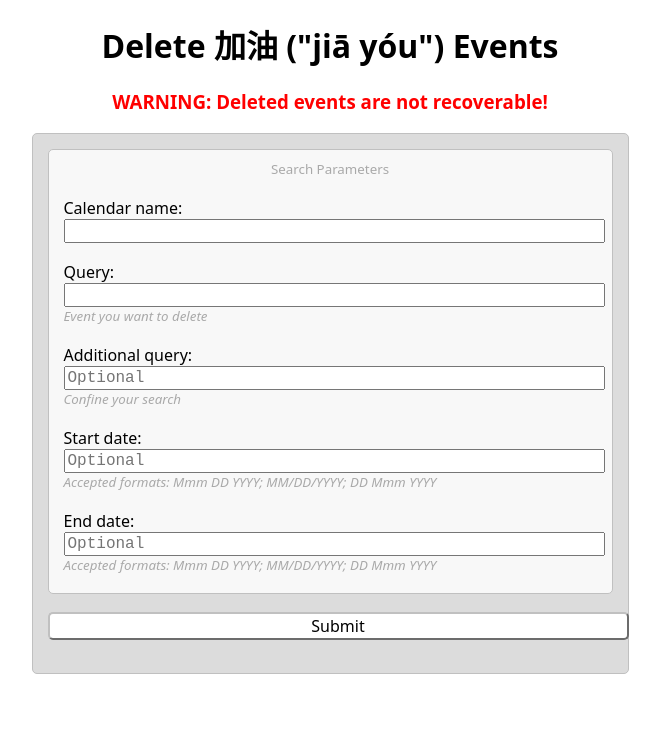
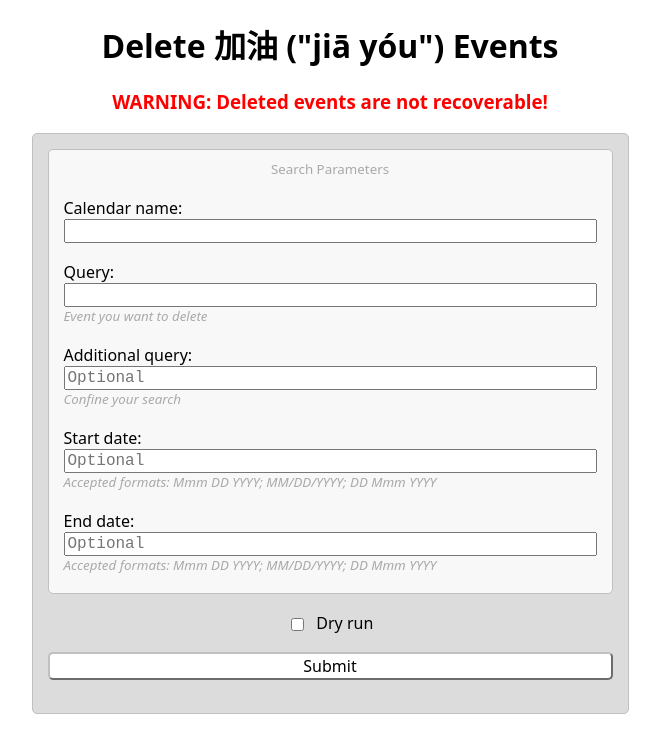
Before and after one commit to saegl5/jiayou_delete_events, a plain HTML site: page Index.html in a window 1280 px wide. Shown: the whole page, without its empty margins (310-970 px from the left). Drawn offline with Linux system fonts and the light colour scheme.

Commit message:
implementing dry run option

```diff
--- a/Index.html
+++ b/Index.html
@@ -12,12 +12,12 @@
         border-radius: 5px;
         background-color: Gainsboro;
       }
-      label, select, input {
+      select, input[type="text"], input[type="submit"] {
         display: block;
         margin-bottom: 0px;
         width: 100%;
         -webkit-box-sizing: border-box;
-        box-sizing: content-box; /* compatibility */
+        box-sizing: border-box; /* compatibility */
       }
       select, input, div {
         font-family: 'Courier New', Courier, monospace;
@@ -46,6 +46,9 @@
       }
       text[id="search"] {
         font-style: normal;
+      }
+      input[type="checkbox"] {
+        vertical-align: bottom;
       }
       input[type="submit"] {
         background-color: white;
@@ -99,6 +102,13 @@
 
       </br>
 
+      <div>
+        <input type="checkbox" id="dryRun" name="dryRun"/>
+        <label for="dryRun">Dry run</label>
+      </div>
+
+      </br>
+
       <input type="submit" value="Submit">
       <div id="wait">&nbsp;</div>
     </form>
@@ -113,11 +123,14 @@
         var queryAdd = document.getElementById('queryAdd').value;
         var start = document.getElementById('start').value;
         var end = document.getElementById('end').value;
+
+        var dryRun = document.getElementById('dryRun').checked;
+
         document.getElementById("wait").innerHTML = "Please wait...";
 
         google.script.run.withSuccessHandler(function(response) {
           document.getElementById('wait').innerHTML = response; // Displays a success message when completed
-        }).deleteEvents(calendarName, query, queryAdd, start, end);
+        }).deleteEvents(calendarName, query, queryAdd, start, end, dryRun);
       });
     </script>
   </body>
```
Also changed, not shown: screenshots/calendarForm.png, 2 other files.
